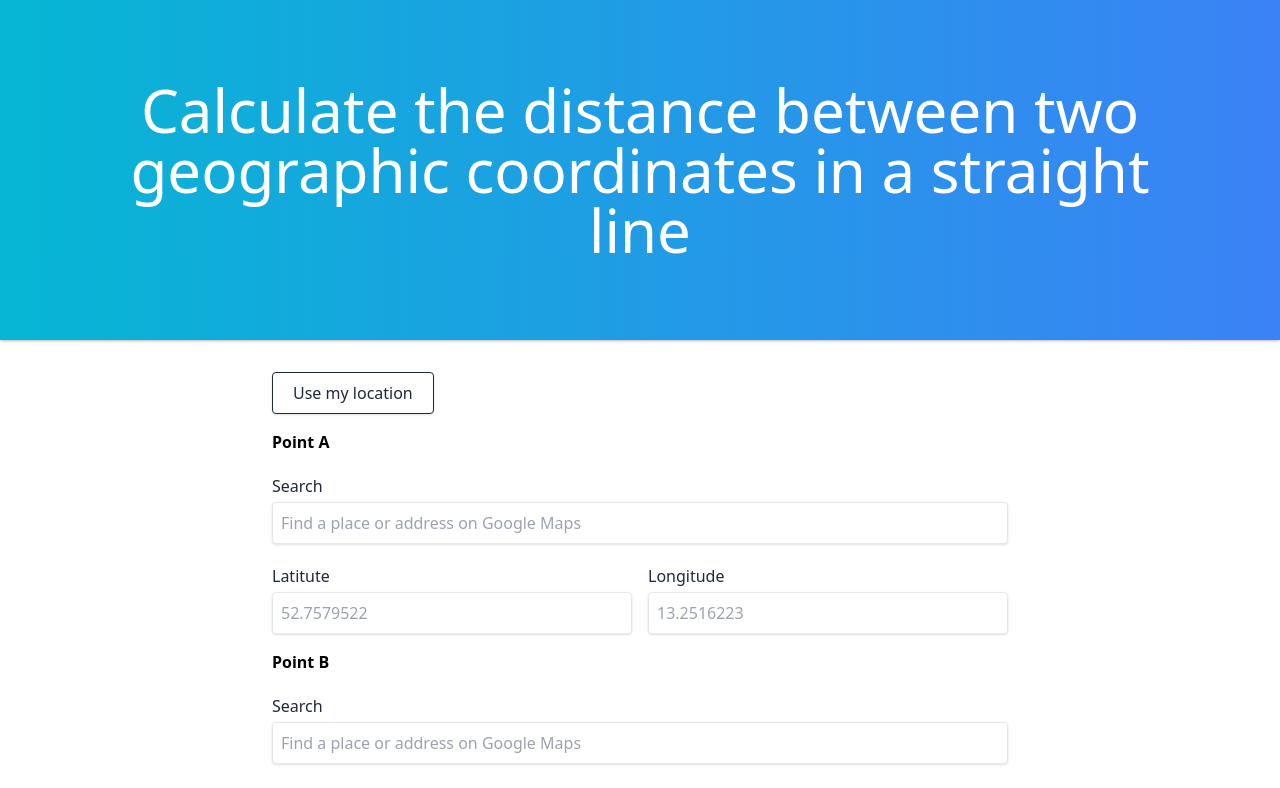
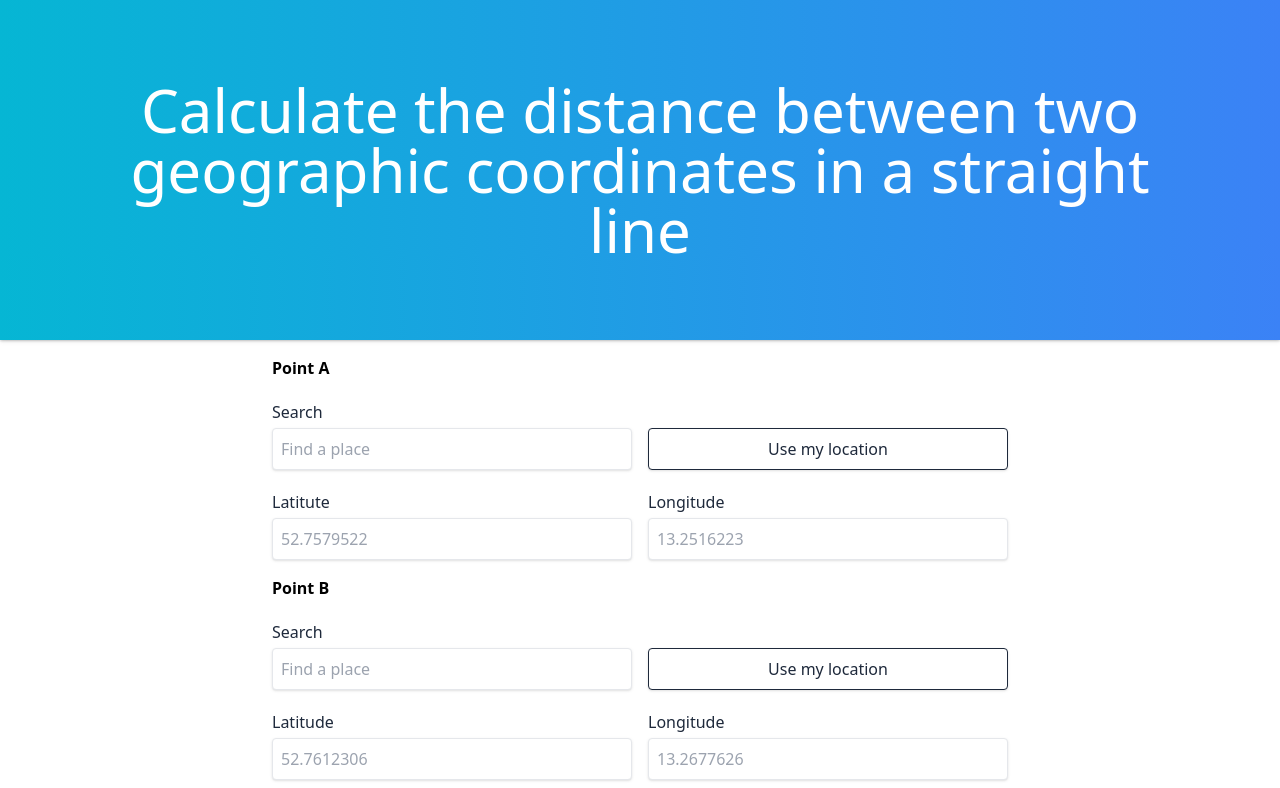
Before and after one commit to jnwelzel/distance-from-x, a React (Vite) app: page / in a window 1280 px wide. Shown: the top 788 px of the page. Built offline with nearby package versions, Linux system fonts and the light colour scheme.

Commit message:
Enabled user location for both coordinates

```diff
--- a/src/App.tsx
+++ b/src/App.tsx
@@ -1,7 +1,7 @@
 import { useEffect, useState } from "react";
 import { useDebouncedCallback } from "use-debounce";
 import "./App.css";
-import { Button, CoordinatesForm } from "./components";
+import { CoordinatesForm } from "./components";
 import {
   calculateDistance,
   fetchCoordinatesFromAddress,
@@ -42,10 +42,11 @@ function App() {
     [SEARCH_FIELD_NAMES.pointB]: "",
   });
 
+  const [isLoadingLocationA, setIsLoadingLocationA] = useState<boolean>(false);
+  const [isLoadingLocationB, setIsLoadingLocationB] = useState<boolean>(false);
+
   const [kilometers, setKilometers] = useState<number>(0);
   const [miles, setMiles] = useState<number>(0);
-  const [isLoadingMyLocation, setIsLoadingMyLocation] =
-    useState<boolean>(false);
 
   useEffect(() => {
     setMiles(Number((kilometers * 0.621371).toFixed(2)));
@@ -140,24 +141,37 @@ function App() {
     setKilometers(result);
   };
 
-  const geolocationSuccess = (position: GeolocationPosition) => {
-    setIsLoadingMyLocation(false);
-    setInputs((prevState) => ({
-      ...prevState,
-      lat1: position.coords.latitude.toFixed(7),
-      lon1: position.coords.longitude.toFixed(7),
-    }));
+  const handleUserLocationA = () => {
+    setIsLoadingLocationA(true);
+    navigator.geolocation.getCurrentPosition(
+      (position: GeolocationPosition) => {
+        setIsLoadingLocationA(false);
+        setInputs((prevState) => ({
+          ...prevState,
+          lat1: position.coords.latitude.toFixed(7),
+          lon1: position.coords.longitude.toFixed(7),
+        }));
+      },
+      () => {
+        setIsLoadingLocationA(false);
+      }
+    );
   };
 
-  const geolocationError = () => {
-    setIsLoadingMyLocation(false);
-  };
-
-  const handleMyLocationClick = () => {
-    setIsLoadingMyLocation(true);
+  const handleUserLocationB = () => {
+    setIsLoadingLocationB(true);
     navigator.geolocation.getCurrentPosition(
-      geolocationSuccess,
-      geolocationError
+      (position: GeolocationPosition) => {
+        setIsLoadingLocationA(false);
+        setInputs((prevState) => ({
+          ...prevState,
+          lat2: position.coords.latitude.toFixed(7),
+          lon2: position.coords.longitude.toFixed(7),
+        }));
+      },
+      () => {
+        setIsLoadingLocationB(false);
+      }
     );
   };
 
@@ -170,22 +184,16 @@ function App() {
         line
       </h1>
       <div className="md:max-w-3xl md:mx-auto p-4">
-        {navigator.geolocation ? (
-          <Button
-            variant="secondary"
-            className="my-4 mx-auto"
-            onClick={handleMyLocationClick}
-            disabled={isLoadingMyLocation}
-          >
-            Use my location
-          </Button>
-        ) : null}
         <div className="grid grid-flow-row gap-4">
           <CoordinatesForm
             handleSubmit={handleSubmit}
             errors={errors}
             handleChange={handleChange}
             inputs={inputs}
+            isLoadingLocationA={isLoadingLocationA}
+            isLoadingLocationB={isLoadingLocationB}
+            handleUserLocationA={handleUserLocationA}
+            handleUserLocationB={handleUserLocationB}
           />
           <p className="text-xl">
             <b className="underline">Distance:</b>{" "}
--- a/src/components/CoordinatesForm/CoordinatesForm.tsx
+++ b/src/components/CoordinatesForm/CoordinatesForm.tsx
@@ -8,24 +8,45 @@ interface ICoordinatesFormProps {
   errors: IFormState;
   handleChange: (e: React.ChangeEvent<HTMLInputElement>) => void;
   inputs: IFormState;
+  isLoadingLocationA: boolean;
+  isLoadingLocationB: boolean;
+  handleUserLocationA: () => void;
+  handleUserLocationB: () => void;
 }
 
 export const CoordinatesForm: FC<ICoordinatesFormProps> = (props) => {
-  const { handleSubmit, handleChange, errors, inputs } = props;
+  const {
+    handleSubmit,
+    handleChange,
+    errors,
+    inputs,
+    isLoadingLocationA,
+    isLoadingLocationB,
+    handleUserLocationA,
+    handleUserLocationB,
+  } = props;
   return (
     <form onSubmit={handleSubmit} className="grid md:grid-cols-2 gap-4 w-full">
       <p className="col-span-12 md:col-span-full font-bold">Point A</p>
       <FormInput
         label="Search"
-        containerClass="col-span-12 md:col-span-2"
+        containerClass="col-span-12 md:col-span-1"
         id="search-point-a"
         name="searchPointA"
-        placeholder="Find a place or address on Google Maps"
+        placeholder="Find a place"
         type="search"
         value={inputs.searchPointA}
         onChange={handleChange}
         errorMessage={errors.searchPointA}
       />
+      <Button
+        variant="secondary"
+        className="col-span-12 md:col-span-1 self-end"
+        onClick={handleUserLocationA}
+        disabled={isLoadingLocationA}
+      >
+        Use my location
+      </Button>
       <FormInput
         label="Latitute"
         errorMessage={errors?.lat1}
@@ -51,15 +72,23 @@ export const CoordinatesForm: FC<ICoordinatesFormProps> = (props) => {
       <p className="col-span-12 md:col-span-full font-bold">Point B</p>
       <FormInput
         label="Search"
-        containerClass="col-span-12 md:col-span-2"
+        containerClass="col-span-12 md:col-span-1"
         id="search-point-b"
         name="searchPointB"
-        placeholder="Find a place or address on Google Maps"
+        placeholder="Find a place"
         type="search"
         value={inputs.searchPointB}
         onChange={handleChange}
         errorMessage={errors.searchPointB}
       />
+      <Button
+        variant="secondary"
+        className="col-span-12 md:col-span-1 self-end"
+        onClick={handleUserLocationB}
+        disabled={isLoadingLocationB}
+      >
+        Use my location
+      </Button>
       <FormInput
         label="Latitude"
         errorMessage={errors?.lat2}
```
Also changed, not shown: 1 other file (tests, documents, lock files or other folders).
